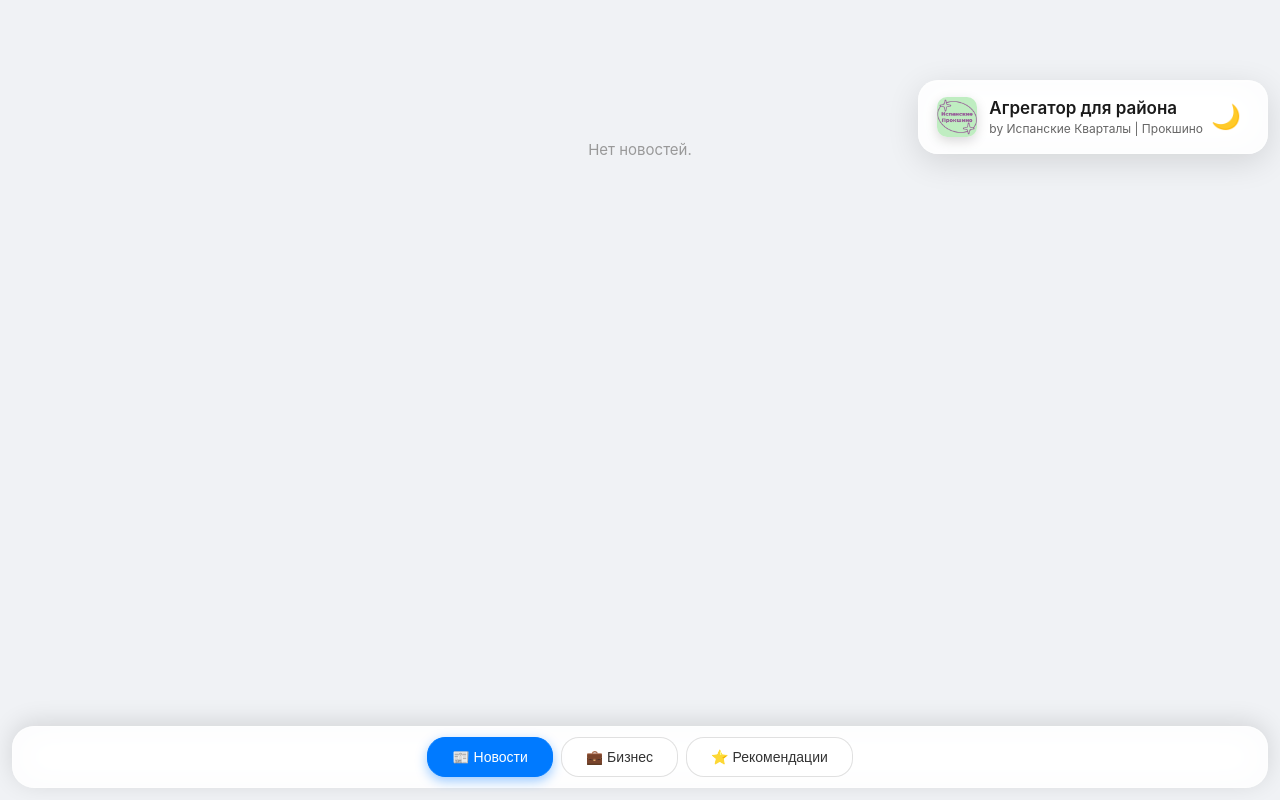
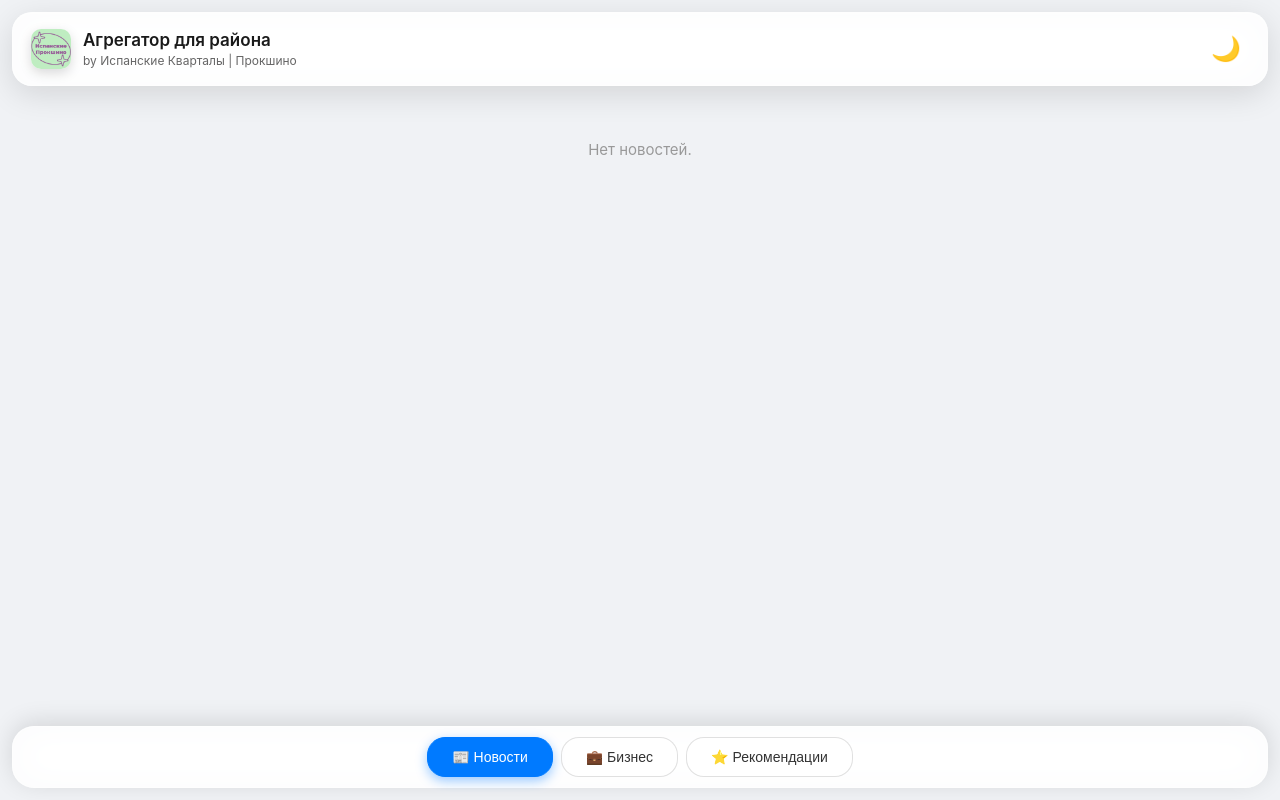
Before and after one commit to EgorLesNet/ispanskie_msk_bot_ver, a website: page index.html in a window 1280 px wide. Drawn offline with nearby package versions, Linux system fonts and the light colour scheme; no server answers.

Commit message:
Fix typo in header CSS - correct 'ttop' to 'top'
Fixed critical typo in .header CSS that prevented safe-area-inset-top from working:
- Changed 'ttop:calc...' to 'top:calc...'
- Also fixed 'eft:12px' to 'left:12px'

This was causing the header to be positioned incorrectly and the status bar to overlap content on iOS devices with notch.

```diff
--- a/index.html
+++ b/index.html
@@ -19,7 +19,7 @@
     body[data-theme="dark"]{ background:#0e0e0e; color:#fff; }
 
     .header{
-      position:fixed;ttop:calc(12px + env(safe-area-inset-top));eft:12px;right:12px;z-index:100;
+    position:fixed;top:calc(12px + env(safe-area-inset-top));left:12px;right:12px;z-index:100;
       display:flex;justify-content:space-between;align-items:center;
       padding:14px 18px;border-radius:20px;
     }
```
